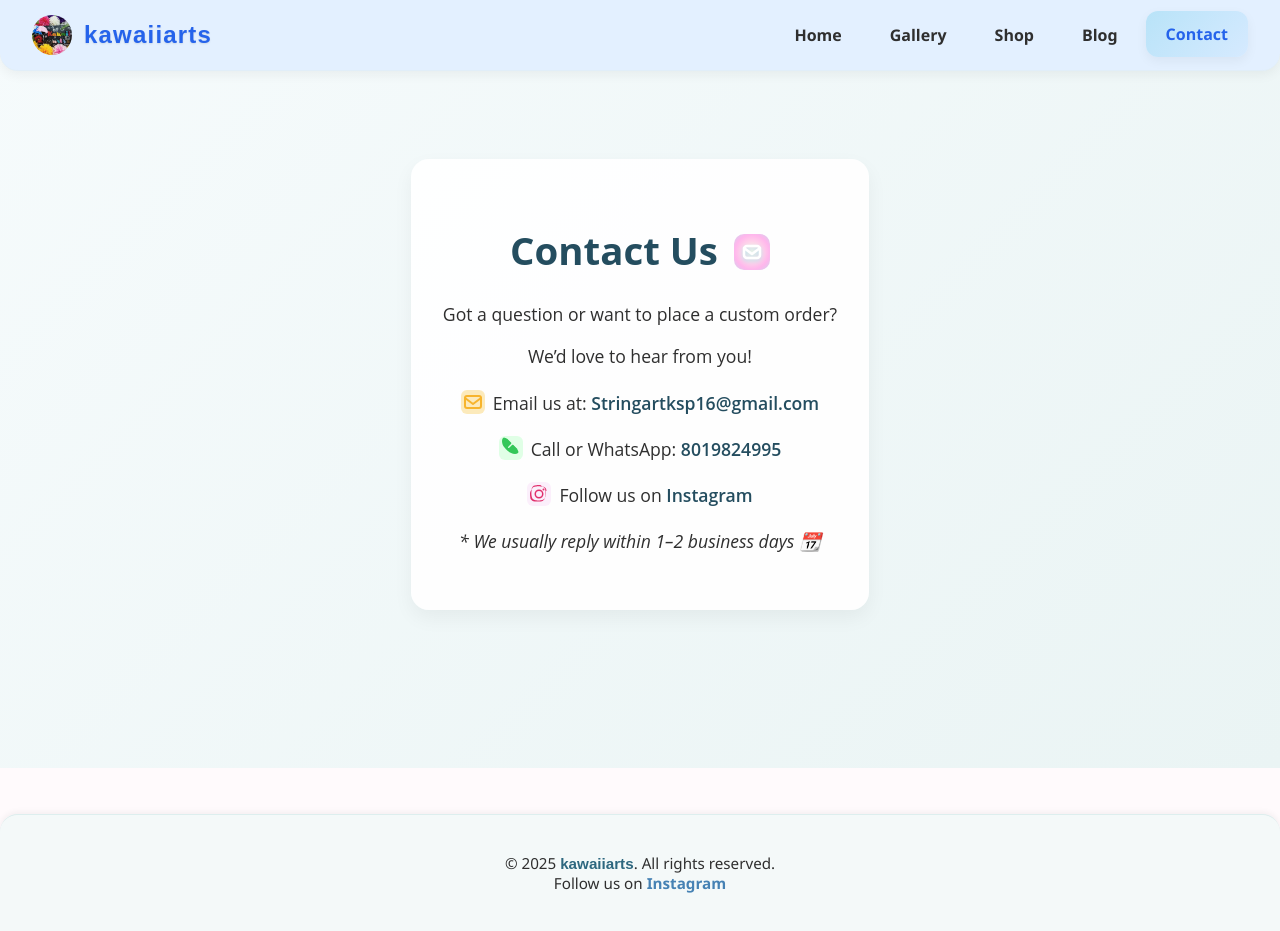
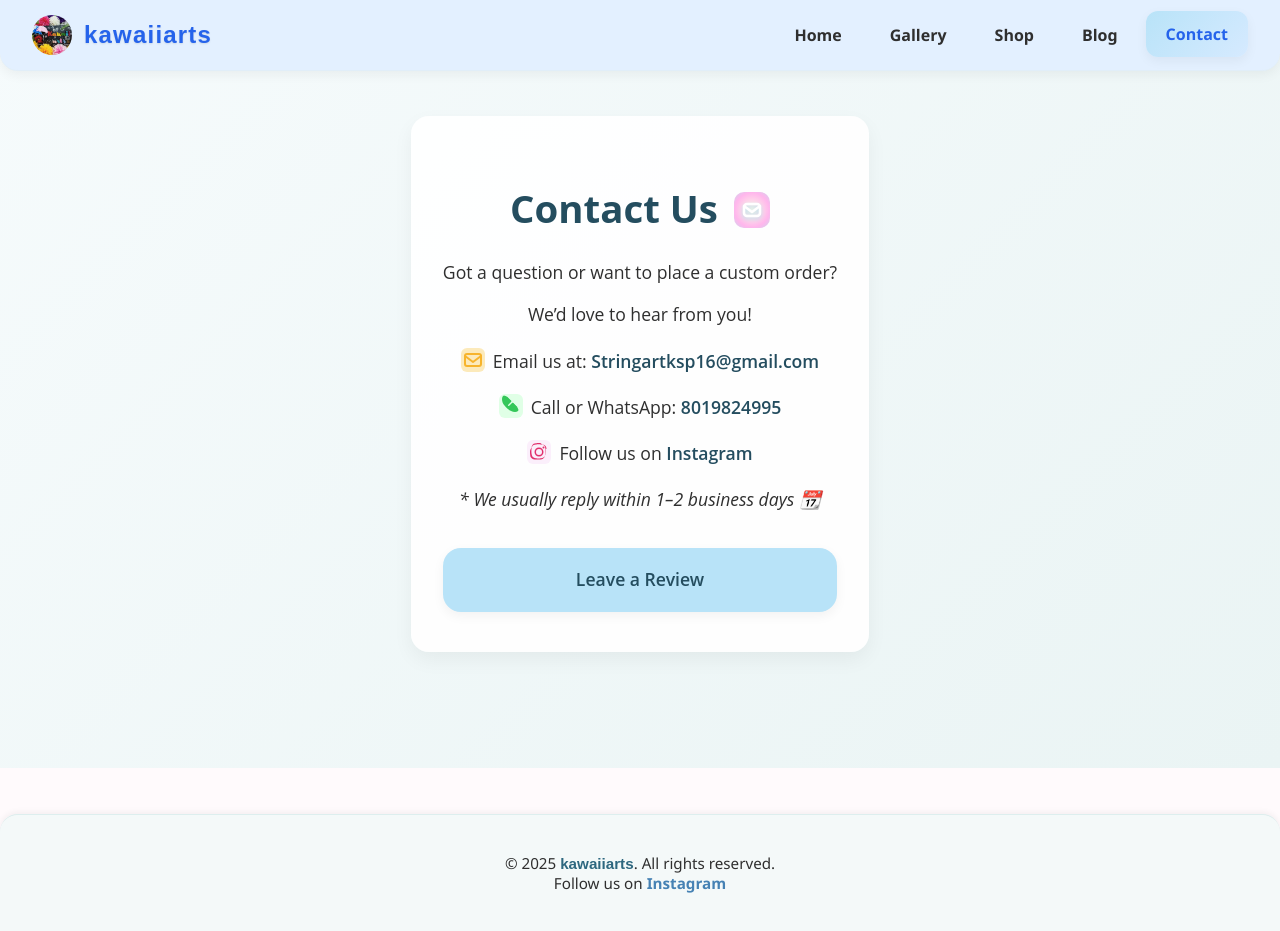
Before and after one commit to Hari-1718/kawaiiarts, a React (Vite) app: page /contact in a window 1280 px wide. Built offline with nearby package versions, Linux system fonts and the light colour scheme.

Commit message:
changes in Contact.jsx and Contact.css files

```diff
--- a/src/pages/Contact.jsx
+++ b/src/pages/Contact.jsx
@@ -46,6 +46,15 @@ const Contact = () => (
           </a>
         </p>
         <p className="note">* We usually reply within 1–2 business days 📆</p>
+        <a
+          href="https://instagram.com/kawaiiarts_16"
+          target="_blank"
+          rel="noopener noreferrer"
+          className="review-btn"
+          aria-label="Leave a review on Instagram (opens in a new tab)"
+        >
+          Leave a Review
+        </a>
       </div>
     </div>
   </div>
--- a/src/styles/Contact.css
+++ b/src/styles/Contact.css
@@ -118,6 +118,29 @@
   100% { transform: translateY(0); }
 }
 
+.review-btn {
+  margin: 2em auto 0 auto;
+  display: block;
+  background: var(--accent-blue);
+  color: var(--heading-color);
+  font-family: 'Quicksand', 'Open Sans', sans-serif;
+  font-size: 1.1em;
+  font-weight: bold;
+  padding: 0.9em 2.2em;
+  border: none;
+  border-radius: var(--rounded);
+  box-shadow: 0 4px 12px var(--shadow-soft);
+  cursor: pointer;
+  transition: background 0.3s, color 0.3s, box-shadow 0.3s, transform 0.2s;
+  z-index: 2;
+}
+.review-btn:hover {
+  background: var(--accent-hover);
+  color: #fff;
+  box-shadow: 0 6px 18px var(--shadow-hover);
+  transform: translateY(-2px) scale(1.04);
+}
+
 /* RESPONSIVE */
 @media (max-width: 768px) {
   .contact-card {
```
